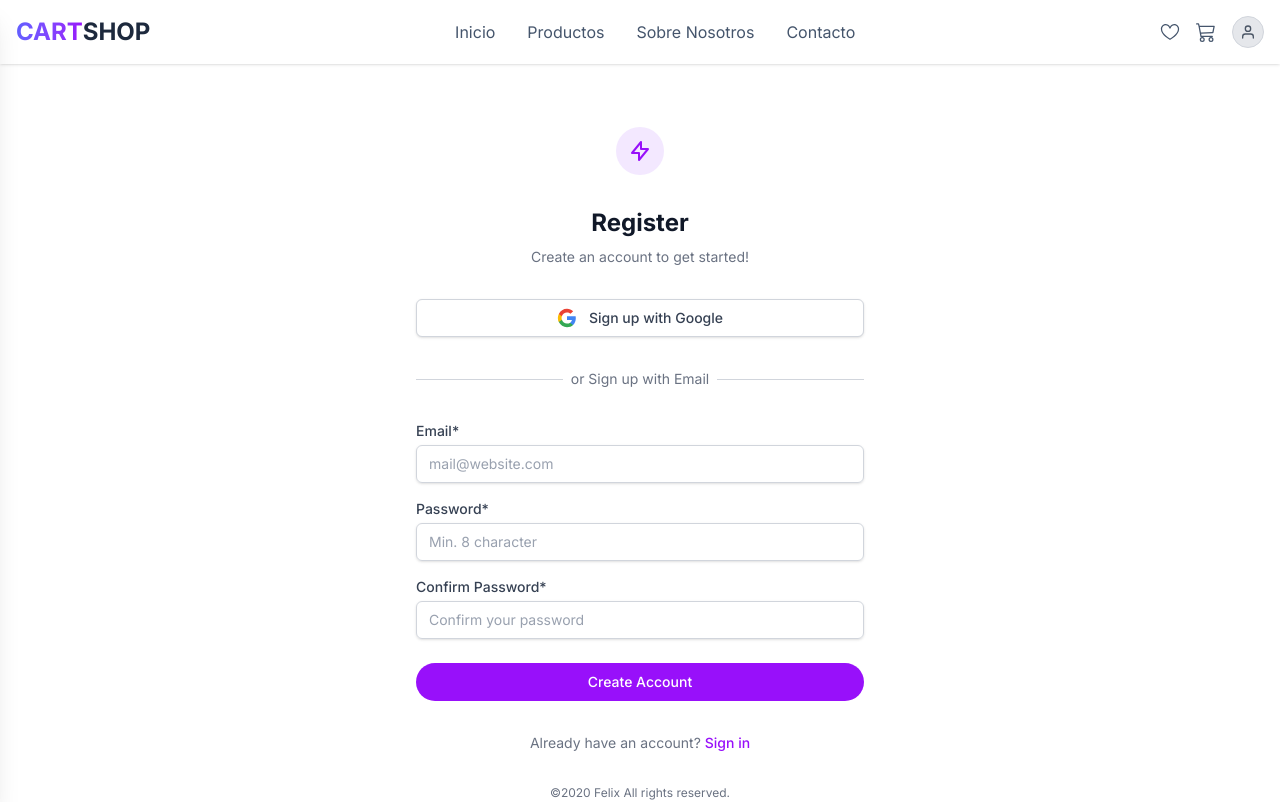
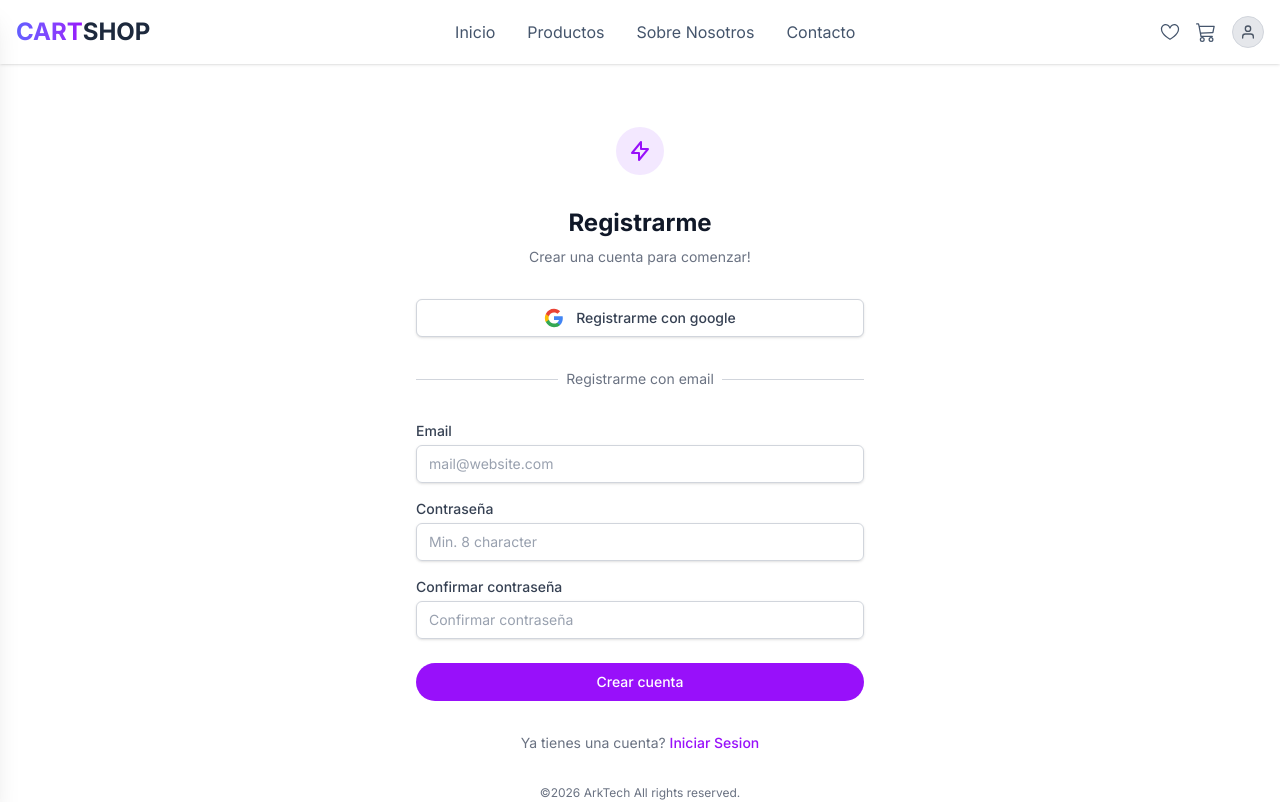
Before and after one commit to arktech365/psg-sena, a React (Vite) app: page /#/register in a window 1280 px wide. Shown: the top 802 px of the page. Built offline with nearby package versions, Linux system fonts and the light colour scheme; no server answers.

Commit message:
Spanish language

```diff
--- a/src/components/Register.jsx
+++ b/src/components/Register.jsx
@@ -151,10 +151,10 @@ const Register = () => {
         {/* Header */}
         <div className="text-center">
           <h2 className="text-2xl font-bold text-gray-900">
-            Register
+            Registrarme
           </h2>
           <p className="mt-2 text-sm text-gray-500">
-            Create an account to get started!
+            Crear una cuenta para comenzar!
           </p>
         </div>
 
@@ -188,12 +188,12 @@ const Register = () => {
             className="flex items-center justify-center w-full gap-3 px-4 py-2 text-sm font-medium text-gray-700 bg-white border border-gray-300 rounded-md shadow-sm hover:bg-gray-50"
           >
             <svg className="w-5 h-5" viewBox="0 0 24 24">
-              <path d="M22.56 12.25c0-.78-.07-1.53-.2-2.25H12v4.26h5.92c-.26 1.37-1.04 2.53-2.21 3.31v2.77h3.57c2.08-1.92 3.28-4.74 3.28-8.09z" fill="#4285F4"/>
-              <path d="M12 23c2.97 0 5.46-.98 7.28-2.66l-3.57-2.77c-.98.66-2.23 1.06-3.71 1.06-2.86 0-5.29-1.93-6.16-4.53H2.18v2.84C3.99 20.53 7.7 23 12 23z" fill="#34A853"/>
-              <path d="M5.84 14.09c-.22-.66-.35-1.36-.35-2.09s.13-1.43.35-2.09V7.07H2.18C1.43 8.55 1 10.22 1 12s.43 3.45 1.18 4.93l2.85-2.22.81-.62z" fill="#FBBC05"/>
-              <path d="M12 5.38c1.62 0 3.06.56 4.21 1.64l3.15-3.15C17.45 2.09 14.97 1 12 1 7.7 1 3.99 3.47 2.18 7.07l3.66 2.84c.87-2.6 3.3-4.53 6.16-4.53z" fill="#EA4335"/>
+              <path d="M22.56 12.25c0-.78-.07-1.53-.2-2.25H12v4.26h5.92c-.26 1.37-1.04 2.53-2.21 3.31v2.77h3.57c2.08-1.92 3.28-4.74 3.28-8.09z" fill="#4285F4" />
+              <path d="M12 23c2.97 0 5.46-.98 7.28-2.66l-3.57-2.77c-.98.66-2.23 1.06-3.71 1.06-2.86 0-5.29-1.93-6.16-4.53H2.18v2.84C3.99 20.53 7.7 23 12 23z" fill="#34A853" />
+              <path d="M5.84 14.09c-.22-.66-.35-1.36-.35-2.09s.13-1.43.35-2.09V7.07H2.18C1.43 8.55 1 10.22 1 12s.43 3.45 1.18 4.93l2.85-2.22.81-.62z" fill="#FBBC05" />
+              <path d="M12 5.38c1.62 0 3.06.56 4.21 1.64l3.15-3.15C17.45 2.09 14.97 1 12 1 7.7 1 3.99 3.47 2.18 7.07l3.66 2.84c.87-2.6 3.3-4.53 6.16-4.53z" fill="#EA4335" />
             </svg>
-            <span>Sign up with Google</span>
+            <span>Registrarme con google</span>
           </button>
         </div>
 
@@ -204,7 +204,7 @@ const Register = () => {
           </div>
           <div className="relative flex justify-center text-sm">
             <span className="px-2 text-gray-500 bg-white">
-              or Sign up with Email
+              Registrarme con email
             </span>
           </div>
         </div>
@@ -214,7 +214,7 @@ const Register = () => {
           <div className="space-y-4">
             <div>
               <label htmlFor="email" className="block text-sm font-medium text-gray-700">
-                Email*
+                Email
               </label>
               <div className="mt-1">
                 <input
@@ -234,7 +234,7 @@ const Register = () => {
 
             <div>
               <label htmlFor="password" className="block text-sm font-medium text-gray-700">
-                Password*
+                Contraseña
               </label>
               <div className="mt-1">
                 <input
@@ -254,7 +254,7 @@ const Register = () => {
 
             <div>
               <label htmlFor="confirm-password" className="block text-sm font-medium text-gray-700">
-                Confirm Password*
+                Confirmar contraseña
               </label>
               <div className="mt-1">
                 <input
@@ -264,7 +264,7 @@ const Register = () => {
                   autoComplete="new-password"
                   required
                   className="block w-full px-3 py-2 placeholder-gray-400 border border-gray-300 rounded-md shadow-sm appearance-none focus:outline-none focus:ring-purple-500 focus:border-purple-500 sm:text-sm"
-                  placeholder="Confirm your password"
+                  placeholder="Confirmar contraseña"
                   value={confirmPassword}
                   onChange={(e) => setConfirmPassword(e.target.value)}
                   disabled={firebaseError || loading}
@@ -279,7 +279,7 @@ const Register = () => {
               disabled={loading || firebaseError}
               className="relative flex justify-center w-full px-4 py-2 text-sm font-medium text-white bg-purple-600 border border-transparent rounded-full group hover:bg-purple-700 focus:outline-none focus:ring-2 focus:ring-offset-2 focus:ring-purple-500 disabled:opacity-50"
             >
-              {loading ? 'Creating Account...' : 'Create Account'}
+              {loading ? 'Creando cuenta...' : 'Crear cuenta'}
             </button>
           </div>
         </form>
@@ -287,9 +287,9 @@ const Register = () => {
         {/* Login Link */}
         <div className="text-center">
           <p className="text-sm text-gray-500">
-            Already have an account?{' '}
+            Ya tienes una cuenta?{' '}
             <Link to="/login" className="font-medium text-purple-600 hover:text-purple-500">
-              Sign in
+              Iniciar Sesion
             </Link>
           </p>
         </div>
@@ -297,7 +297,7 @@ const Register = () => {
         {/* Footer */}
         <div className="mt-8 text-center">
           <p className="text-xs text-gray-500">
-            ©2020 Felix All rights reserved.
+            ©2026 ArkTech All rights reserved.
           </p>
         </div>
       </div>
--- a/src/components/ResetPassword.jsx
+++ b/src/components/ResetPassword.jsx
@@ -104,7 +104,7 @@ const ResetPassword = () => {
 
         <div className="mt-8 text-center">
           <p className="text-xs text-gray-500">
-            ©2020 Felix All rights reserved.
+            ©2026 ArkTech All rights reserved.
           </p>
         </div>
       </div>
--- a/src/components/login.jsx
+++ b/src/components/login.jsx
@@ -100,10 +100,10 @@ const Login = () => {
         {/* Header */}
         <div className="text-center">
           <h2 className="text-2xl font-bold text-gray-900">
-            Login
+            Inicia Sesion
           </h2>
           <p className="mt-2 text-sm text-gray-500">
-            See your growth and get consulting support!
+            Bienvenido de vuelta!
           </p>
         </div>
 
@@ -122,12 +122,12 @@ const Login = () => {
             className="flex items-center justify-center w-full gap-3 px-4 py-2 text-sm font-medium text-gray-700 bg-white border border-gray-300 rounded-md shadow-sm hover:bg-gray-50"
           >
             <svg className="w-5 h-5" viewBox="0 0 24 24">
-              <path d="M22.56 12.25c0-.78-.07-1.53-.2-2.25H12v4.26h5.92c-.26 1.37-1.04 2.53-2.21 3.31v2.77h3.57c2.08-1.92 3.28-4.74 3.28-8.09z" fill="#4285F4"/>
-              <path d="M12 23c2.97 0 5.46-.98 7.28-2.66l-3.57-2.77c-.98.66-2.23 1.06-3.71 1.06-2.86 0-5.29-1.93-6.16-4.53H2.18v2.84C3.99 20.53 7.7 23 12 23z" fill="#34A853"/>
-              <path d="M5.84 14.09c-.22-.66-.35-1.36-.35-2.09s.13-1.43.35-2.09V7.07H2.18C1.43 8.55 1 10.22 1 12s.43 3.45 1.18 4.93l2.85-2.22.81-.62z" fill="#FBBC05"/>
-              <path d="M12 5.38c1.62 0 3.06.56 4.21 1.64l3.15-3.15C17.45 2.09 14.97 1 12 1 7.7 1 3.99 3.47 2.18 7.07l3.66 2.84c.87-2.6 3.3-4.53 6.16-4.53z" fill="#EA4335"/>
+              <path d="M22.56 12.25c0-.78-.07-1.53-.2-2.25H12v4.26h5.92c-.26 1.37-1.04 2.53-2.21 3.31v2.77h3.57c2.08-1.92 3.28-4.74 3.28-8.09z" fill="#4285F4" />
+              <path d="M12 23c2.97 0 5.46-.98 7.28-2.66l-3.57-2.77c-.98.66-2.23 1.06-3.71 1.06-2.86 0-5.29-1.93-6.16-4.53H2.18v2.84C3.99 20.53 7.7 23 12 23z" fill="#34A853" />
+              <path d="M5.84 14.09c-.22-.66-.35-1.36-.35-2.09s.13-1.43.35-2.09V7.07H2.18C1.43 8.55 1 10.22 1 12s.43 3.45 1.18 4.93l2.85-2.22.81-.62z" fill="#FBBC05" />
+              <path d="M12 5.38c1.62 0 3.06.56 4.21 1.64l3.15-3.15C17.45 2.09 14.97 1 12 1 7.7 1 3.99 3.47 2.18 7.07l3.66 2.84c.87-2.6 3.3-4.53 6.16-4.53z" fill="#EA4335" />
             </svg>
-            <span>Sign in with Google</span>
+            <span>Iniciar sesión con Google</span>
           </button>
         </div>
 
@@ -138,7 +138,7 @@ const Login = () => {
           </div>
           <div className="relative flex justify-center text-sm">
             <span className="px-2 text-gray-500 bg-white">
-              or Sign in with Email
+              o Iniciar sesión con Email
             </span>
           </div>
         </div>
@@ -148,7 +148,7 @@ const Login = () => {
           <div className="space-y-4">
             <div>
               <label htmlFor="email" className="block text-sm font-medium text-gray-700">
-                Email*
+                Email
               </label>
               <div className="mt-1">
                 <input
@@ -169,11 +169,11 @@ const Login = () => {
             <div>
               <div className="flex items-center justify-between">
                 <label htmlFor="password" className="block text-sm font-medium text-gray-700">
-                  Password*
+                  Contraseña
                 </label>
                 <div className="text-sm">
                   <Link to="/reset-password" className="font-medium text-purple-600 hover:text-purple-500">
-                    Forgot password?
+                    Olvidaste tu contraseña?
                   </Link>
                 </div>
               </div>
@@ -202,7 +202,7 @@ const Login = () => {
               className="w-4 h-4 text-purple-600 border-gray-300 rounded focus:ring-purple-500"
             />
             <label htmlFor="remember-me" className="block ml-2 text-sm text-gray-700">
-              Remember me
+              Recordarme
             </label>
           </div>
 
@@ -212,7 +212,7 @@ const Login = () => {
               disabled={loading}
               className="relative flex justify-center w-full px-4 py-2 text-sm font-medium text-white bg-purple-600 border border-transparent rounded-full group hover:bg-purple-700 focus:outline-none focus:ring-2 focus:ring-offset-2 focus:ring-purple-500 disabled:opacity-50"
             >
-              {loading ? 'Logging in...' : 'Login'}
+              {loading ? 'Iniciando sesión...' : 'Iniciar Sesion'}
             </button>
           </div>
         </form>
@@ -220,9 +220,9 @@ const Login = () => {
         {/* Registration Link */}
         <div className="text-center">
           <p className="text-sm text-gray-500">
-            Not registered yet?{' '}
+            No tienes una cuenta?{' '}
             <Link to="/register" className="font-medium text-purple-600 hover:text-purple-500">
-              Create an Account
+              Crear una cuenta
             </Link>
           </p>
         </div>
@@ -230,7 +230,7 @@ const Login = () => {
         {/* Footer */}
         <div className="mt-8 text-center">
           <p className="text-xs text-gray-500">
-            ©2020 Felix All rights reserved.
+            ©2026 ArkTech All rights reserved.
           </p>
         </div>
       </div>
```
